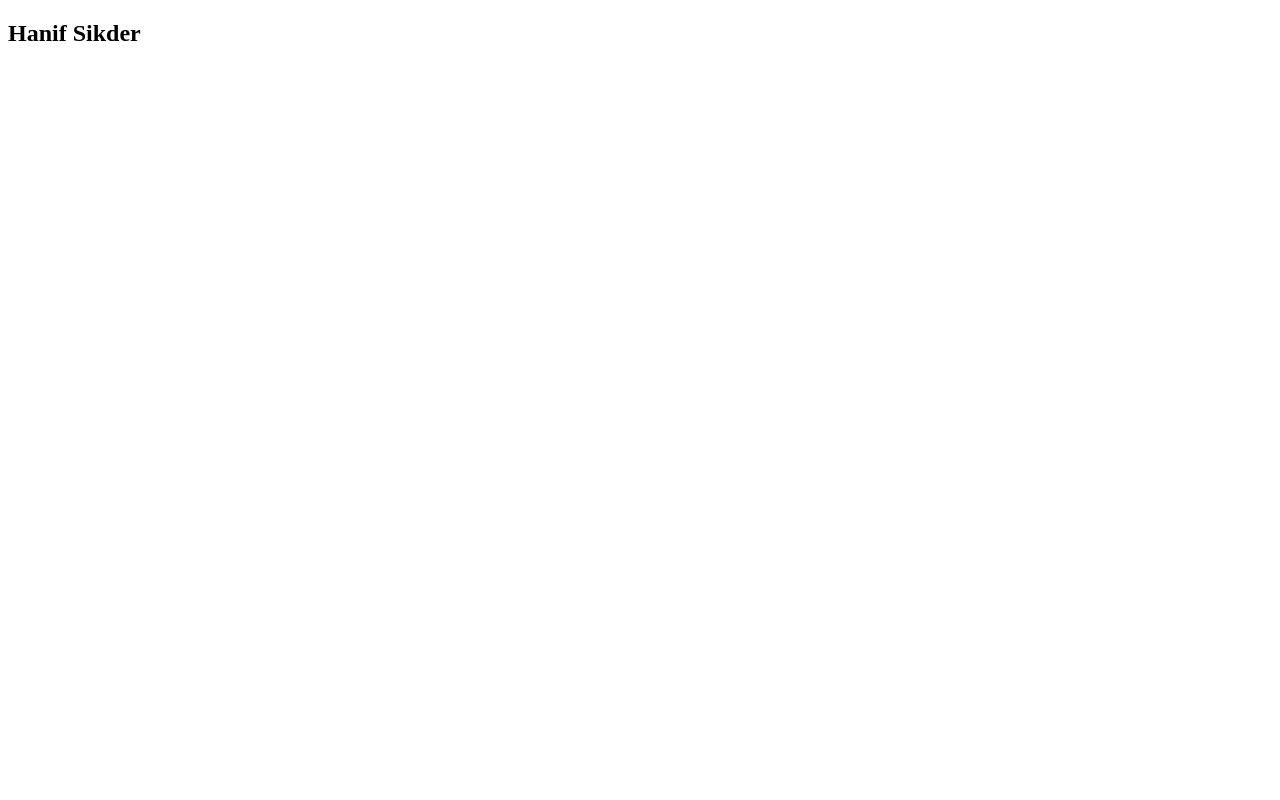
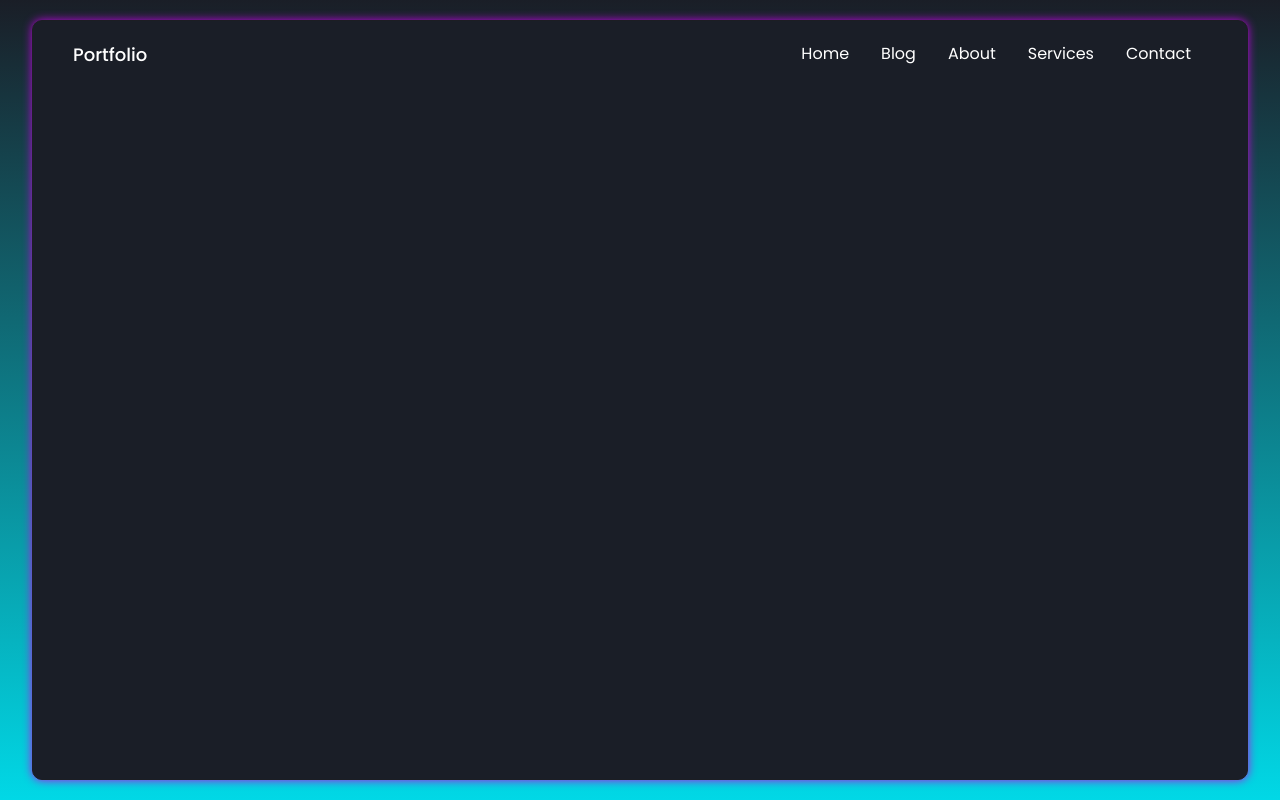
Before and after one commit to hanifsikder921/design, a plain HTML site: page index.html in a window 1280 px wide. Drawn offline with Linux system fonts and the light colour scheme.

Commit message:
update all

```diff
--- a/css/style.css
+++ b/css/style.css
@@ -0,0 +1,67 @@
+:root {
+    --first_color: #1A1E27;
+    --second_color: #01D8E6;
+    --border_color:#1c1e23;
+    --shadow_color:#be05e2;
+}
+
+* {
+    margin: 0;
+    padding: 0;
+    box-sizing: border-box;
+    font-family: "Poppins", serif;
+}
+
+
+body {
+    width: 100vw;
+    height: 100vh;
+    background-image: linear-gradient(var(--first_color), var(--second_color));
+    display: flex;
+    align-items: center;
+
+}
+
+.main {
+    width: 95%;
+    height: 95vh;
+    background-color: var(--first_color);
+    border-radius: 10px;
+    box-shadow: 0px 0px 10px var(--shadow_color);
+    margin: 0 auto;
+    border: 1px solid var(--border_color);
+    padding: 20px 40px;
+}
+.main .nav{
+    width: 100%;
+    display: flex;
+    justify-content: space-between;
+
+}
+
+.main .nav .logo{
+    color: white;
+    font-weight: 500;
+    font-size: 18px;
+}
+.main .nav .menu ul{
+    list-style-type: none;
+    display: flex;
+
+}
+.main .nav .menu ul li a{
+    display: inline-block;
+    color: white;
+    text-decoration: none;
+    margin: 0px 8px;
+    padding: 0px 8px;
+    font-weight: normal;
+}
+.main .nav .menu ul li a:hover{
+
+    border: 1px solid var(--border_color);;
+    box-shadow: 0px 0px 5px var(--second_color);
+    border-radius: 8px;
+
+
+}
--- a/index.html
+++ b/index.html
@@ -1,16 +1,39 @@
 <!DOCTYPE html>
 <html lang="en">
+
 <head>
     <meta charset="UTF-8">
     <meta name="viewport" content="width=device-width, initial-scale=1.0">
+    <link rel="preconnect" href="https://fonts.googleapis.com">
+    <link rel="preconnect" href="https://fonts.gstatic.com" crossorigin>
+    <link
+        href="https://fonts.googleapis.com/css2?family=Poppins:ital,wght@0,100;0,200;0,300;0,400;0,500;0,600;0,700;0,800;0,900;1,100;1,200;1,300;1,400;1,500;1,600;1,700;1,800;1,900&display=swap"
+        rel="stylesheet">
+    <link rel="stylesheet" href="css/style.css">
     <title>Design Page</title>
 </head>
 
 <body>
     <section class="main">
-        <header>
-            <h1>Hanif Sikder</h1>
+        <header class="nav">
+            <div class="logo">
+                <span>
+                    Portfolio
+                </span>
+            </div>
+            <div class="menu">
+                <ul>
+                    <li><a href="#home">Home</a></li>
+                    <li><a href="#blog">Blog</a></li>
+                    <li><a href="#about">About</a></li>
+                    <li><a href="#services">Services</a></li>
+                    <li><a href="#contact">Contact</a></li>
+
+                </ul>
+            </div>
         </header>
+
+
     </section>
 </body>
 
```
